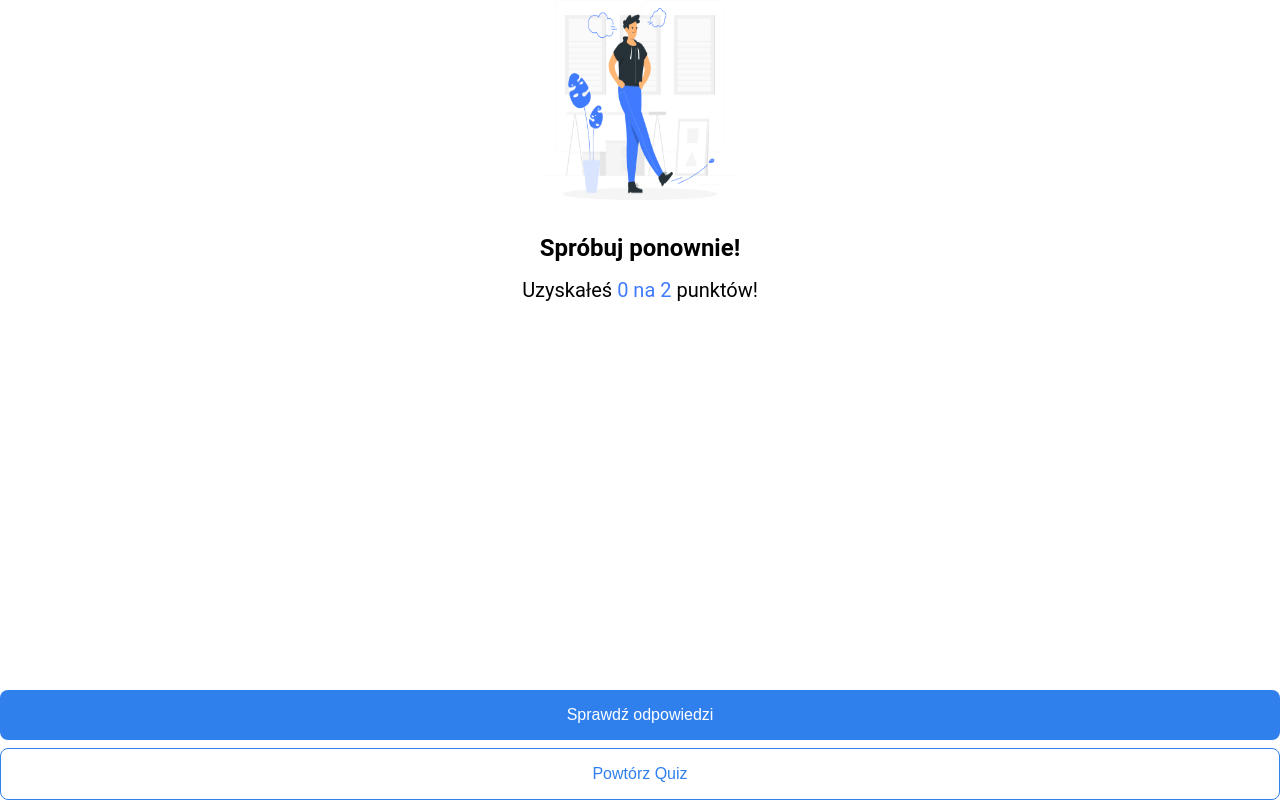
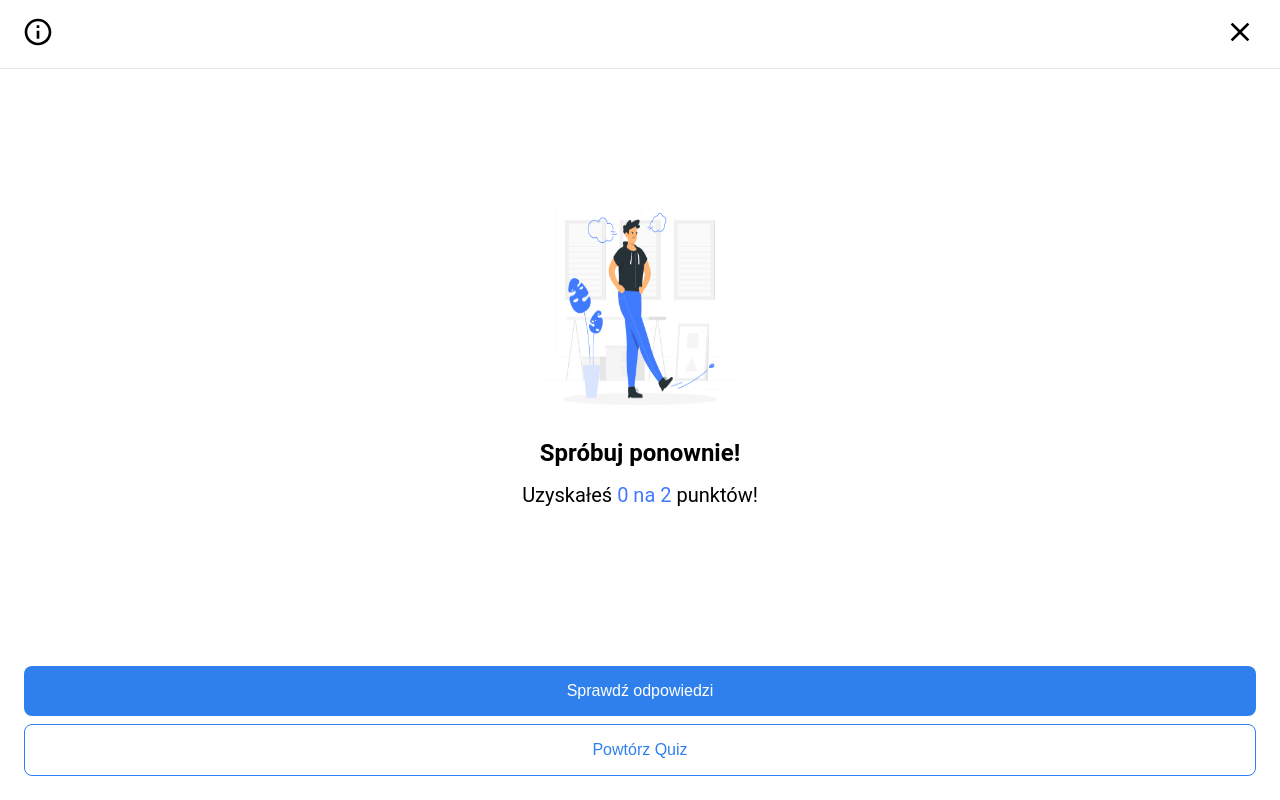
Before and after one commit to michnowak2003/quiz-app-clean, a React (Create React App) app: page /summary-page/1 in a window 1280 px wide. Built offline with nearby package versions, Linux system fonts and the light colour scheme.

Commit message:
added disabled functionality and fixed showing answers

```diff
--- a/src/Components/Card/Card.scss
+++ b/src/Components/Card/Card.scss
@@ -15,6 +15,9 @@
       padding: 4px 8px;
       font-size: 12px;
       border-radius: 4px;
+      &--warning {
+        background-color: goldenrod;
+      }
     }
   }
 
--- a/src/Components/Card/index.jsx
+++ b/src/Components/Card/index.jsx
@@ -10,7 +10,7 @@ const Card = ({ image, title, subtitle, buttonText, completedText, linkTo }) =>
             <div className="card-container__image-wrapper">
                 <img src={image} alt="Zdjęcie" className="card-container__image-wrapper__image" />
                 {completedText && (
-                    <div className="card-container__image-wrapper__completed-text">{completedText}</div>
+                    <div className={`card-container__image-wrapper__completed-text ${completedText !=='Ukończone' ? 'card-container__image-wrapper__completed-text--warning': ''}`}>{completedText}</div>
                 )}
             </div>
             <div className="card-container__content">
--- a/src/Components/Navbar/Navbar.scss
+++ b/src/Components/Navbar/Navbar.scss
@@ -2,11 +2,11 @@
  display: flex;
   justify-content: space-between;
   align-items: center;
-  padding: 2rem 1.5rem 1.5rem;
+  padding: 1rem 1.5rem;
   border-bottom: 1px solid #E6E6E6;
   &__children-container {
     position: relative;
     width: 100%;
-    margin: 0 2rem;
+    margin: 0.5rem 2rem 0;
   }
 }
--- a/src/Components/Question/index.js
+++ b/src/Components/Question/index.js
@@ -19,7 +19,7 @@ const Question = ({ chapterIndex, questionIndex }) => {
     };
 
     const isAnswerIncorrect = (showAnswer, index) => {
-        return showAnswer && (selectedAnswer === index) && selectedAnswer !== correctAnswer;
+        return showAnswer && question.selectedAnswer === index && index!== correctAnswer;
     };
 
     return (
@@ -30,13 +30,14 @@ const Question = ({ chapterIndex, questionIndex }) => {
                     <li
                         key={index}
                         className={`question-container__answer ${question.selectedAnswer === index ? 'selected' : ''} ${isAnswerCorrect(question.showAnswer, index) ? 'correct' : ''} ${isAnswerIncorrect(question.showAnswer, index) ? 'incorrect' : ''}`}
-                        onClick={() => handleAnswerSelection(index)}
+                        onClick={() => !question.showAnswer && handleAnswerSelection(index)}
                     >
                         <input
                             type="radio"
                             name="answer"
                             checked={question.selectedAnswer === index}
                             readOnly
+                            disabled={question.showAnswer}
                         />
                         {answer}
                     </li>
--- a/src/Routes/App/App.js
+++ b/src/Routes/App/App.js
@@ -8,13 +8,23 @@ function App() {
 
     const checkIsCompleted = (questions) => {
         let answeredQuestion = 0;
+        let correctAnswers = 0;
         const maxAnsweredQuestion = questions.length;
         questions.forEach((question) => {
             if(question.selectedAnswer) {
+                if(question.selectedAnswer === question.correctAnswer) {
+                    correctAnswers++
+                }
                 answeredQuestion++
             }
         })
-        return answeredQuestion === maxAnsweredQuestion;
+        if(correctAnswers === maxAnsweredQuestion) {
+            return 'Ukończone';
+        } else if (answeredQuestion) {
+            return 'Do poprawy'
+        } else {
+            return null
+        }
     };
   return (
     <div className="App">
@@ -27,7 +37,7 @@ function App() {
                                     linkTo={`/quiz-page/${index}/0`}
                                     subtitle={`Rozdział ${index+1}`}
                                     title={chapter.title}
-                                    completedText={checkIsCompleted(chapter.questions) ? 'Ukończone' : ''}
+                                    completedText={checkIsCompleted(chapter.questions)}
                                     key={index}
                                 />
                         ))}
--- a/src/Routes/SummaryPage/SummaryPage.js
+++ b/src/Routes/SummaryPage/SummaryPage.js
@@ -1,9 +1,11 @@
 import './SummaryPage.scss';
 import { StateContext } from '../../stateContext';
-import {useContext, useEffect, useRef} from "react";
+import React, {useContext, useEffect, useRef} from "react";
 import {useParams, useNavigate} from "react-router-dom";
 import Button from "../../Components/Button/Button";
 import Summary from "../../Components/Summary";
+import Navbar from "../../Components/Navbar/Navbar";
+import ProgressBar from "../../Components/ProgressBar/ProgressBar";
 
 function SummaryPage() {
     const navigate = useNavigate();
@@ -29,7 +31,6 @@ function SummaryPage() {
 
     const showAnswers = () => {
         state.chapters[chapterId].questions.forEach(question => {
-
             question.showAnswer = true;
         })
     }
@@ -48,7 +49,9 @@ function SummaryPage() {
         }
     };
   return (
-    <div className="quiz-page">
+    <div className="summary-page">
+        <Navbar>
+        </Navbar>
         <Summary points={validatePoints()} maxPoints={state.chapters[chapterId].questions.length}/>
         <div className={'summary-page__buttons'}>
             <Button type={'primary'} onClick={() => handleButtonClick('checkAnswers')}><span>Sprawdź odpowiedzi</span></Button>
--- a/src/Routes/SummaryPage/SummaryPage.scss
+++ b/src/Routes/SummaryPage/SummaryPage.scss
@@ -1,12 +1,12 @@
 .summary-page {
-  padding: 1.5rem;
-  height: calc(100vh - 3rem);
+  height: 100vh;
   display: flex;
   flex-direction: column;
+  justify-content: space-between;
   &__buttons {
-    margin-top: auto;
     display: flex;
     flex-direction: column;
+    padding: 1.5rem;
     &--margin-top {
       margin-top: 8px;
     }
```
